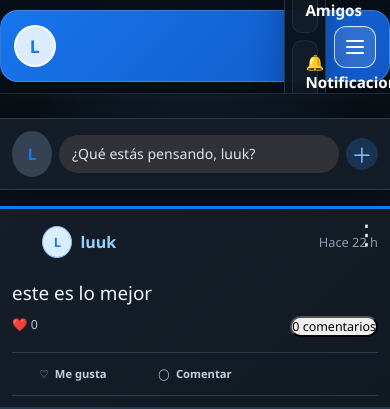
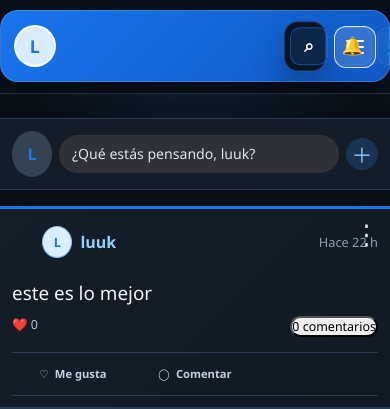
Before and after one commit to luisitoflorez12-arch/miappsocial, a Flask app: page /home/1 in a window 390 px wide, after a click that opens the changed part. Shown: the top 409 px of the page. Run offline with Flask 3, Linux system fonts and the light colour scheme; a user stored in the database is signed in; data comes from the database, SQL or seed files in the repository; data that the repository does not hold is empty; some libraries are stand-ins or nearby versions.

Commit message:
ya aburre eto

```diff
--- a/static/style_new.css
+++ b/static/style_new.css
@@ -3685,11 +3685,13 @@
         left: auto;
         z-index: 2000;
         display: flex;
-        flex-direction: column;
-        width: min(220px, calc(100vw - 2rem));
-        padding: 0.45rem;
+        flex-direction: row;
+        align-items: center;
+        gap: 0.35rem;
+        width: auto;
+        padding: 0.3rem;
         border: 1px solid rgba(169, 206, 255, 0.18);
-        border-radius: 16px;
+        border-radius: 14px;
         background: rgba(10, 18, 29, 0.96);
         box-shadow: 0 18px 32px rgba(0, 0, 0, 0.28);
         transform: translateY(-50%);
@@ -3712,21 +3714,22 @@
     }
 
     .panel-action {
-        display: flex;
-        align-items: center;
-        justify-content: space-between;
-        gap: 0.5rem;
-        width: 100%;
-        min-height: 44px;
-        padding: 0.7rem 0.75rem;
+        display: grid;
+        place-items: center;
+        width: 38px;
+        height: 38px;
+        min-width: 38px;
+        min-height: 38px;
+        padding: 0;
         border: 1px solid rgba(255, 255, 255, 0.08);
         border-radius: 10px;
         background: rgba(255, 255, 255, 0.03);
         color: white;
         text-decoration: none;
-        font-size: 0.95rem;
+        font-size: 1.1rem;
+        line-height: 1;
         font-weight: 600;
-        text-align: left;
+        text-align: center;
         transition: transform 0.18s ease, background 0.18s ease, border-color 0.18s ease;
     }
 
@@ -3738,21 +3741,24 @@
     }
 
     .panel-action + .panel-action {
-        margin-top: 0.45rem;
+        margin-top: 0;
     }
 
     .panel-action span {
+        position: absolute;
+        top: -5px;
+        right: -4px;
         display: inline-flex;
         align-items: center;
         justify-content: center;
-        min-width: 1.2rem;
-        height: 1.2rem;
+        min-width: 1.1rem;
+        height: 1.1rem;
         border-radius: 999px;
         background: #1877f2;
         color: white;
-        font-size: 0.68rem;
+        font-size: 0.6rem;
         line-height: 1;
-        padding: 0.15rem 0.35rem;
+        padding: 0.1rem 0.28rem;
     }
 
     .search-panel-trigger {
--- a/templates/home.html
+++ b/templates/home.html
@@ -46,14 +46,15 @@
                     </button>
 
                     <div class="mobile-menu-panel" id="mobile-menu-panel" hidden>
-                        <button type="button" class="panel-action search-panel-trigger" id="mobile-search-toggle">
-                            ⌕ Buscar
+                        <button type="button" class="panel-action search-panel-trigger" id="mobile-search-toggle" aria-label="Buscar" title="Buscar">
+                            ⌕
                         </button>
-                        <a class="panel-action" href="{{ url_for('amigos', user_id=user_id) }}">👥 Amigos</a>
-                        <a class="panel-action" href="{{ url_for('notificaciones', user_id=user_id) }}">
-                            🔔 Notificaciones{% if notification_count %}<span>{{ notification_count }}</span>{% endif %}
+                        <a class="panel-action" href="{{ url_for('notificaciones', user_id=user_id) }}" aria-label="Notificaciones" title="Notificaciones">
+                            🔔{% if notification_count %}<span>{{ notification_count }}</span>{% endif %}
                         </a>
-                        <a href="/logout" class="panel-action logout-panel-button" onclick="return window.confirm('¿Seguro que quieres cerrar sesión?');">🚪 Cerrar sesión</a>
+                        <a class="panel-action" href="{{ url_for('amigos', user_id=user_id) }}" aria-label="Amigos" title="Amigos">
+                            👥
+                        </a>
                     </div>
                 </div>
             </div>
```
